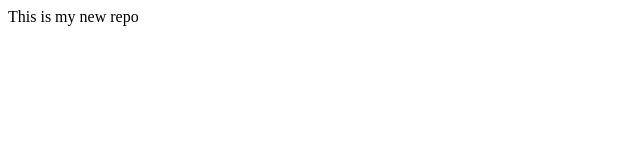
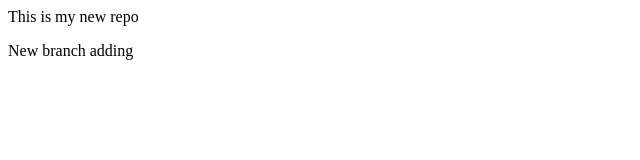
Before and after one commit to Anand17102/LocalRepo, a plain HTML site: page index.html in a window 1280 px wide. Shown: the whole page, without its empty margins (0-640 px from the left). Drawn offline with Linux system fonts and the light colour scheme.

Commit message:
New line

```diff
--- a/index.html
+++ b/index.html
@@ -1 +1,2 @@
 <p>This is my new repo</p>
+<p>New branch adding</p>
```
